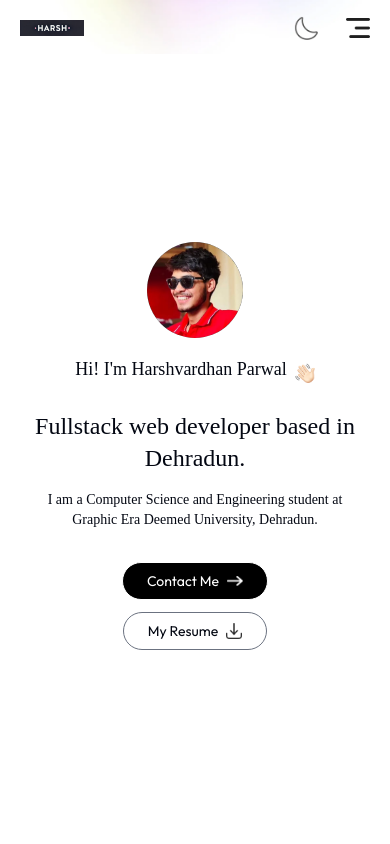
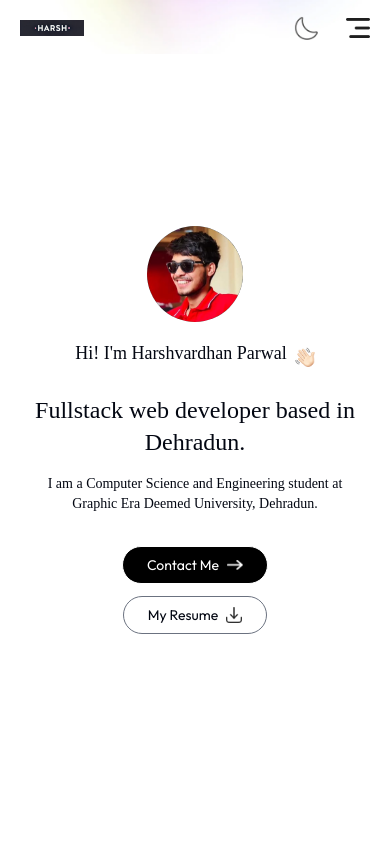
Before and after one commit to Harsh-Parwal/portfolio_harshvardhan_dev, a Next.js app: page / in a window 390 px wide. Shown: the top 844 px of the page. Built offline with nearby package versions, Linux system fonts and the light colour scheme; a web font is replaced by a local one.

Commit message:
update header.tsx for mobile inter.

```diff
--- a/app/components/Header.jsx
+++ b/app/components/Header.jsx
@@ -60,7 +60,7 @@
           initial={{ scale: 0 }}
           whileInView={{ scale: 1 }}
           transition={{ duration: 0.8, type: 'spring', stiffness: 100 }}>
-          <Image src={assets.profileImg} alt='' className='rounded-full w-24 lg:w-32 lg:mt-14 mt-12' />
+          <Image src={assets.profileImg} alt='' className='rounded-full w-24 lg:w-32 lg:mt-14 mt-4' />
         </motion.div>
 
         <motion.h3 className='flex items-end gap-2 text-lg lg:text-2xl mb-3 font-Ovo'
```
